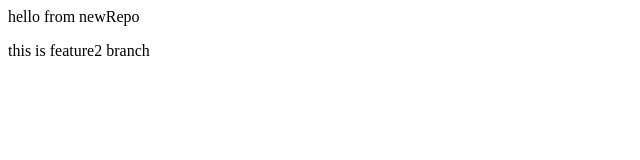
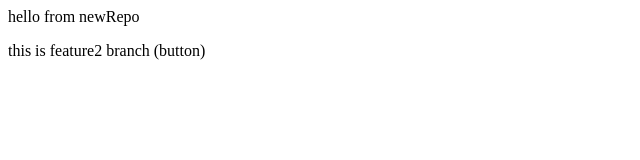
Before and after one commit to ankitraghuwanshi/newRepo, a plain HTML site: page index.html in a window 1280 px wide. Shown: the full height of the page, 0-640 px from the left. Drawn offline with Linux system fonts and the light colour scheme.

```diff
--- a/index.html
+++ b/index.html
@@ -1,2 +1,2 @@
 <P>hello from newRepo</P>
-<P>this is feature2 branch</P>
+<P>this is feature2 branch (button)</P>
```
